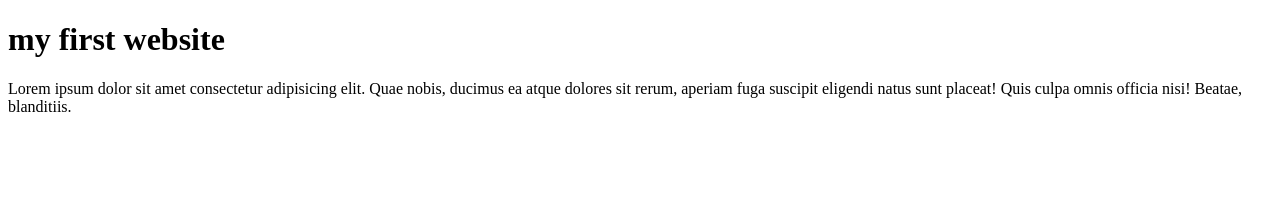
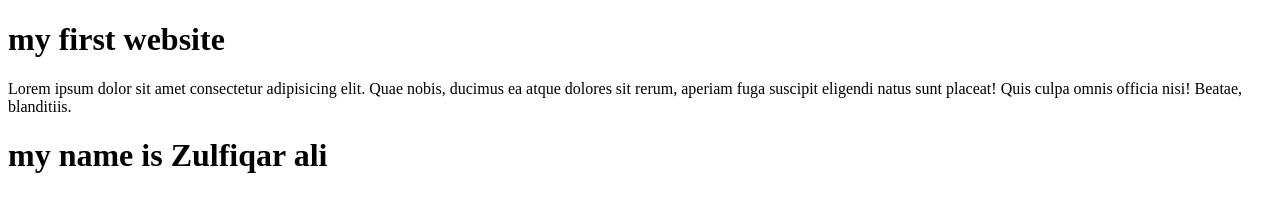
Before and after one commit to MuhammadZulfiqarAli/website, a plain HTML site: page index.html in a window 1280 px wide. Drawn offline with Linux system fonts and the light colour scheme.

Commit message:
git code

```diff
--- a/index.html
+++ b/index.html
@@ -16,6 +16,8 @@
           Lorem ipsum dolor sit amet consectetur adipisicing elit. Quae nobis, ducimus ea atque dolores sit rerum,
           aperiam fuga suscipit eligendi natus sunt placeat! Quis culpa omnis officia nisi! Beatae, blanditiis.
      </p>
+     <h1>my name is Zulfiqar ali </h1>
+
 </body>
 
 </html>
```
